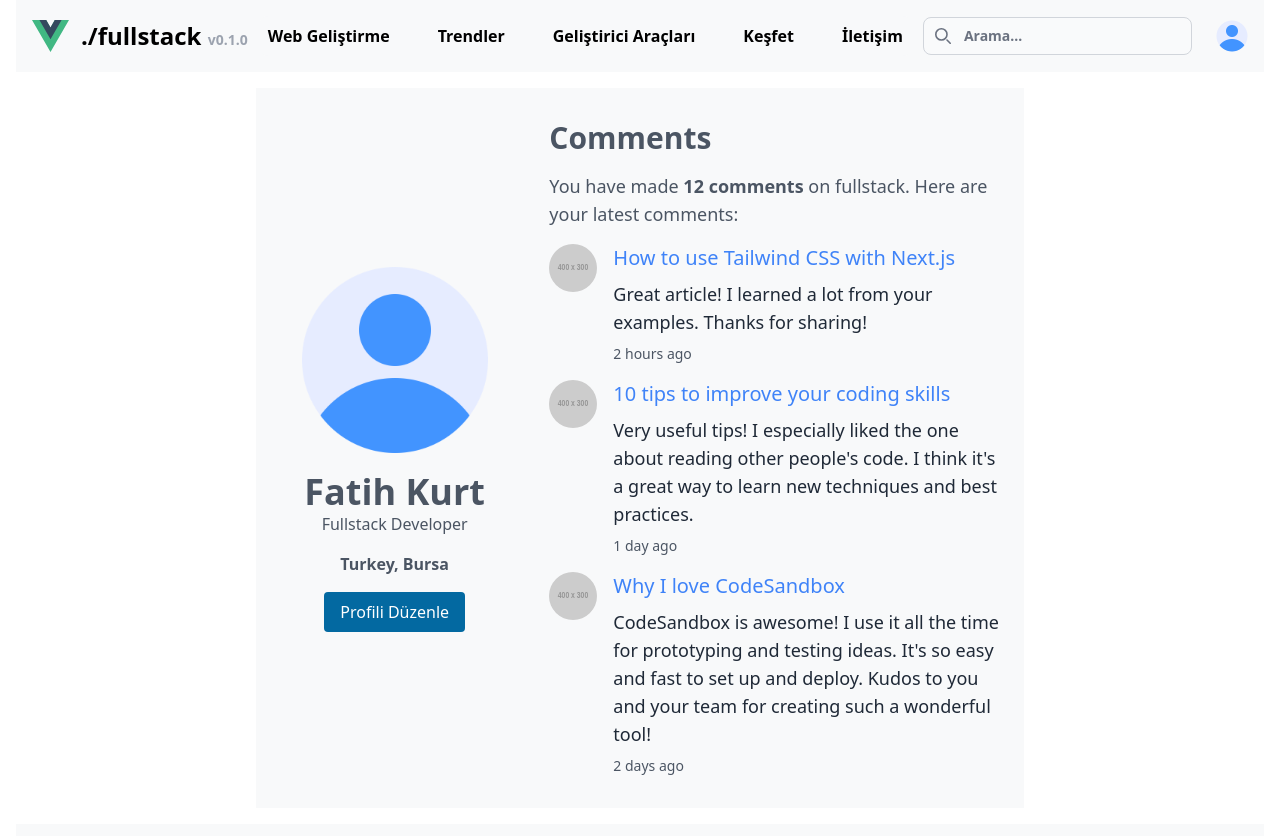
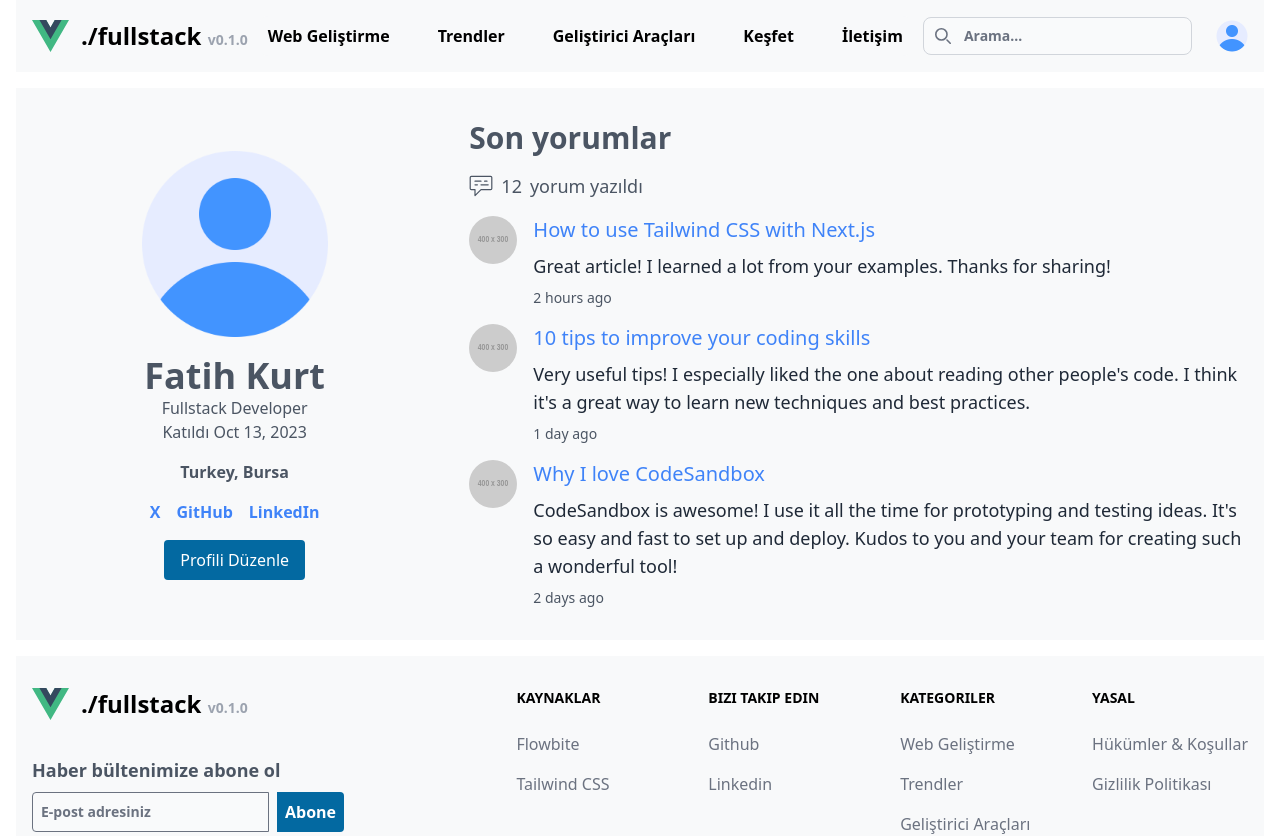
Before and after one commit to fatihkurtl/blog-app, a Vue app in the folder frontend/: page /profile/1 in a window 1280 px wide. Shown: the top 836 px of the page. Built offline with nearby package versions, Linux system fonts and the light colour scheme; what v-validate would draw is missing.

Commit message:
general regulation

```diff
--- a/frontend/src/App.vue
+++ b/frontend/src/App.vue
@@ -12,7 +12,7 @@ console.log(import.meta.env.VITE_API_BASE_URL);  // API base URL
 </script>
 
 <template>
-  <div class="container min-h-screen min-w-full mx-auto px-4 md:container md:mx-auto dark:bg-darkBgColor">
+  <div class="container min-h-screen min-w-full mx-auto px-4 md:container md:mx-auto dark:bg-darkBgColor"> <!-- px-4 -->
     <header>
       <Navbar />
     </header>
--- a/frontend/src/locales/en.json
+++ b/frontend/src/locales/en.json
@@ -130,7 +130,10 @@
     "privacy-footer": "By reading and accepting this privacy policy, you acknowledge that you understand FullStack.com's commitments and responsibilities regarding the use of data.",
     "privacy-last-update": "Last update",
 
+    "joined-on": "Joined on",
     "edit-profile": "Edit Profile",
+    "recent-commnets": "Recent comments",
+    "comment-written": "comment written",
 
     "profile": "Profile",
     "customization": "Customization",
@@ -143,6 +146,7 @@
     "location-placeholder": "USA, NY",
     "bio": "Bio",
     "bio-placeholder": "A short bio...",
+    "social": "Social",
     "save-profile-btn": "Save Profile Information",
 
     "appearance": "Appearance",
--- a/frontend/src/locales/tr.json
+++ b/frontend/src/locales/tr.json
@@ -130,7 +130,10 @@
     "privacy-footer": "Bu gizlilik politikasını okuyarak ve kabul ederek, FullStack.com'un veri kullanımına yönelik taahhüt ve sorumluluklarınızı anladığınızı kabul etmiş olursunuz.",
     "privacy-last-update": "Son güncelleme",
 
+    "joined-on": "Katıldı",
     "edit-profile": "Profili Düzenle",
+    "recent-commnets": "Son yorumlar",
+    "comment-written": "yorum yazıldı",
 
     "profile": "Profil",
     "customization": "Özelleştirme",
@@ -143,6 +146,7 @@
     "location-placeholder": "TR, IST",
     "bio": "Biyografi",
     "bio-placeholder": "Kısa bir biyografi...",
+    "social": "Sosyal",
     "save-profile-btn": "Profil Bilgilerini Kaydet",
 
     "appearance": "Görünüş",
--- a/frontend/src/views/blog/detail/CategoryDetail.vue
+++ b/frontend/src/views/blog/detail/CategoryDetail.vue
@@ -4,7 +4,7 @@ import CommentSection from '../../../components/details/CommentSection.vue';
 import { useRoute, useRouter } from 'vue-router';
 
 const route = useRoute()
-console.log(`id: ${route.params.id} - category: ${route.params.category}`);
+console.log(`slug: ${route.params.slug} - category: ${route.params.category}`);
 </script>
 
 <template>
--- a/frontend/src/views/blog/detail/PostDetail.vue
+++ b/frontend/src/views/blog/detail/PostDetail.vue
@@ -4,7 +4,7 @@ import CommentSection from '../../../components/details/CommentSection.vue';
 import { useRoute, useRouter } from 'vue-router';
 
 const route = useRoute();
-console.log(`id: ${route.params.id}`);
+console.log(`slug: ${route.params.slug}`);
 </script>
 
 <template>
@@ -14,7 +14,7 @@ console.log(`id: ${route.params.id}`);
                 <div class="bg-lightItemsColor dark:bg-darkItemsColor overflow-hidden mb-6 flex flex-col md:flex-row">
                     <!-- Blog Post -->
                     <div class="dark:bg-darkItemsColor p-6 mt-8">
-                        <h1 class="text-2xl font-bold dark:text-white mb-4">Blog Post Title {{ route.params.id }}</h1>
+                        <h1 class="text-2xl font-bold dark:text-white mb-4">Blog Post Title {{ route.params.slug }}</h1>
                         <p class="dark:text-white">Lorem ipsum dolor sit amet, consectetur adipisicing elit. Distinctio
                             dolorum
                             doloribus
--- a/frontend/src/views/members/auth/Profile.vue
+++ b/frontend/src/views/members/auth/Profile.vue
@@ -1,10 +1,12 @@
 <script setup>
+import { useRouter } from 'vue-router';
 
+const router = useRouter();
 </script>
 
 <template>
     <main class="container mx-auto mt-4 mb-4 lg:px-0 flex justify-center items-center">
-        <section class="bg-lightItemsColor dark:bg-darkItemsColor col-span-3 max-w-3xl">
+        <section class="bg-lightItemsColor dark:bg-darkItemsColor col-span-3 max-w-3xl min-w-full lg:min-w-full">
             <div class="container mx-auto px-4 py-8">
                 <div class="flex flex-col md:flex-row items-center justify-between">
                     <div class="w-full md:w-1/3">
@@ -12,21 +14,37 @@
                         <h1 class="text-4xl text-gray-600 dark:text-white font-sans font-bold text-center mt-4">Fatih Kurt
                         </h1>
                         <p class="text-md font-sans text-gray-600 dark:text-gray-400 text-center">Fullstack Developer</p>
+                        <p class="text-md font-sans text-gray-600 dark:text-gray-400 text-center">
+                            {{$t('joined-on')}} Oct 13, 2023
+                        </p>
                         <div class="flex justify-center mt-4 space-x-4">
                             <div class="text-gray-600 dark:text-gray-400 font-sans font-semibold">Turkey, Bursa</div>
-                            <!-- <a href="#" class="text-blue-500 font-sans font-semibold hover:underline">GitHub</a>
+                            <!-- <a href="#" class="text-blue-500 font-sans font-semibold hover:underline">X</a>
+                            <a href="#" class="text-blue-500 font-sans font-semibold hover:underline">GitHub</a>
                             <a href="#" class="text-blue-500 font-sans font-semibold hover:underline">LinkedIn</a> -->
                         </div>
-                        <button to="/settings/profile/member=:member-token"
+                        <div class="flex justify-center mt-4 space-x-4">
+                            <!-- <div class="text-gray-600 dark:text-gray-400 font-sans font-semibold">Turkey, Bursa</div> -->
+                            <a href="#" class="text-blue-500 font-sans font-semibold hover:underline">X</a>
+                            <a href="#" class="text-blue-500 font-sans font-semibold hover:underline">GitHub</a>
+                            <a href="#" class="text-blue-500 font-sans font-semibold hover:underline">LinkedIn</a>
+                        </div>
+                        <button @click="router.push('/settings/profile/member=:member-token')"
                             class="bg-lightBtnColor hover:bg-sky-600 dark:hover:bg-sky-700 focus:ring-4 dark:bg-darkBtnColor dark:focus:ring-sky-800 focus:ring-blue-300 font-sans text-white px-4 py-2 rounded mt-4 mx-auto block">
-                            {{$t('edit-profile')}}
+                            {{ $t('edit-profile') }}
                         </button>
                     </div>
                     <div class="w-full md:w-2/3 mt-8 md:mt-0 md:pl-8">
-                        <h2 class="text-3xl font-bold mb-4 text-gray-600 dark:text-white">Comments</h2>
-                        <p class="text-lg text-gray-600 dark:text-white mb-4">You have made <strong>12 comments</strong> on
-                            fullstack. Here are
-                            your latest comments:</p>
+                        <h2 class="text-3xl font-bold mb-4 text-gray-600 dark:text-white">{{ $t('recent-commnets') }}</h2>
+                        <p class="text-lg flex items-center text-gray-600 dark:text-gray-400 mb-4">
+                            <svg class="w-6 h-6 text-gray-600 dark:text-gray-400" aria-hidden="true"
+                                xmlns="http://www.w3.org/2000/svg" fill="none" viewBox="0 0 20 18">
+                                <path stroke="currentColor" stroke-linecap="round" stroke-linejoin="round" stroke-width="1"
+                                    d="M5 5h5M5 8h2m6-3h2m-5 3h6m2-7H2a1 1 0 0 0-1 1v9a1 1 0 0 0 1 1h3v5l5-5h8a1 1 0 0 0 1-1V2a1 1 0 0 0-1-1Z" />
+                            </svg>
+                        <blockquote class="ml-2"> 12 </blockquote>
+                        <blockquote class="ml-2">{{ $t('comment-written') }}</blockquote>
+                        </p>
                         <div class="space-y-4">
                             <div class="flex items-start">
                                 <img class="rounded-full w-12 h-12 mr-4" src="https://via.placeholder.com/400x300"
@@ -69,27 +87,8 @@
                     </div>
                 </div>
             </div>
-            <!-- <figure class="p-8 bg-lightItemsColor dark:bg-darkItemsColor">
-            <img class="w-24 h-24 rounded-full mx-auto" src="/src/assets/images/visitor.png" alt="" width="384" height="512">
-            <div class="pt-6 text-center space-y-4">
-                <figcaption class="font-semibold">
-                    <div class="text-gray-600 dark:text-white text-2xl font-sans">
-                        John Doe
-                    </div>
-                    <div class="text-gray-700 dark:text-gray-500 font-sans">
-                        Fullstack Developer, TR
-                    </div>
-                </figcaption>
-                <blockquote>
-                    <p class="text-lg font-medium">
-                        “Tailwind CSS is the only framework that I've seen scale
-                        on large teams. It’s easy to customize, adapts to any design,
-                        and the build size is tiny.”
-                    </p>
-                </blockquote>
-            </div>
-        </figure> -->
-    </section>
-</main></template>
+        </section>
+    </main>
+</template>
 
 <style lang="scss" scoped></style>
--- a/frontend/src/views/members/auth/settings/Profile.vue
+++ b/frontend/src/views/members/auth/settings/Profile.vue
@@ -77,13 +77,37 @@ const selectPhoto = (e) => {
                     </div>
                 </div>
                 <!-- Member -->
-                <!-- Basic -->
+                <!-- Basic & Social -->
                 <div class="bg-lightItemsColor dark:bg-darkItemsColor overflow-hidden mb-6 flex flex-col md:flex-row">
                     <div class="w-full p-4 md:w-2/3 lg:mx-4 lg:my-4 md:mx-4 md:my-4 sm:mx-1 sm:my-1">
                         <h2 class="text-xl md:text-2xl font-sans font-semibold text-gray-600 dark:text-white mb-2">
                             {{ $t('basic') }}
                         </h2>
                         <div>
+                            <div class="mt-4">
+                                <label for="x"
+                                    class="block text-gray-600 dark:text-white text-sm font-sans font-semibold mb-2">
+                                    X
+                                </label>
+                                <input type="text" id="x" name="x" :placeholder="'X ' + $t('account') + ' url'"
+                                    class="bg-gray-50 border border-gray-300 text-gray-600 text-sm font-sans font-semibold rounded-lg focus:ring-blue-500 focus:border-blue-500 block w-full p-2.5 dark:bg-black dark:border-gray-600 dark:placeholder-gray-400 dark:text-white dark:focus:ring-blue-500 dark:focus:border-blue-500">
+                            </div>
+                            <div class="mt-4">
+                                <label for="github"
+                                    class="block text-gray-600 dark:text-white text-sm font-sans font-semibold mb-2">
+                                    GitHub
+                                </label>
+                                <input type="text" id="github" name="github" :placeholder="'GitHub ' + $t('account') + ' url'"
+                                    class="bg-gray-50 border border-gray-300 text-gray-600 text-sm font-sans font-semibold rounded-lg focus:ring-blue-500 focus:border-blue-500 block w-full p-2.5 dark:bg-black dark:border-gray-600 dark:placeholder-gray-400 dark:text-white dark:focus:ring-blue-500 dark:focus:border-blue-500">
+                            </div>
+                            <div class="mt-4">
+                                <label for="linkedin"
+                                    class="block text-gray-600 dark:text-white text-sm font-sans font-semibold mb-2">
+                                    LinkedIn
+                                </label>
+                                <input type="text" id="linkedin" name="linkedin" :placeholder="'LinkedIn ' + $t('account') + ' url'"
+                                    class="bg-gray-50 border border-gray-300 text-gray-600 text-sm font-sans font-semibold rounded-lg focus:ring-blue-500 focus:border-blue-500 block w-full p-2.5 dark:bg-black dark:border-gray-600 dark:placeholder-gray-400 dark:text-white dark:focus:ring-blue-500 dark:focus:border-blue-500">
+                            </div>
                             <div class="mt-4">
                                 <label for="fullName"
                                     class="block text-gray-600 dark:text-white text-sm font-sans font-semibold mb-2">
@@ -104,7 +128,7 @@ const selectPhoto = (e) => {
                         </div>
                     </div>
                 </div>
-                <!-- Basic -->
+                <!-- Basic & Social -->
                 <!-- Save Button -->
                 <div class="bg-lightItemsColor dark:bg-darkItemsColor overflow-hidden mb-6">
                     <div class="w-full p-4 md:w-2/3 lg:mx-4 lg:my-4 md:mx-4 md:my-4 sm:mx-1 sm:my-1">
```
Also changed, not shown: frontend/src/layouts/Navbar.vue (+10 -10 lines).
